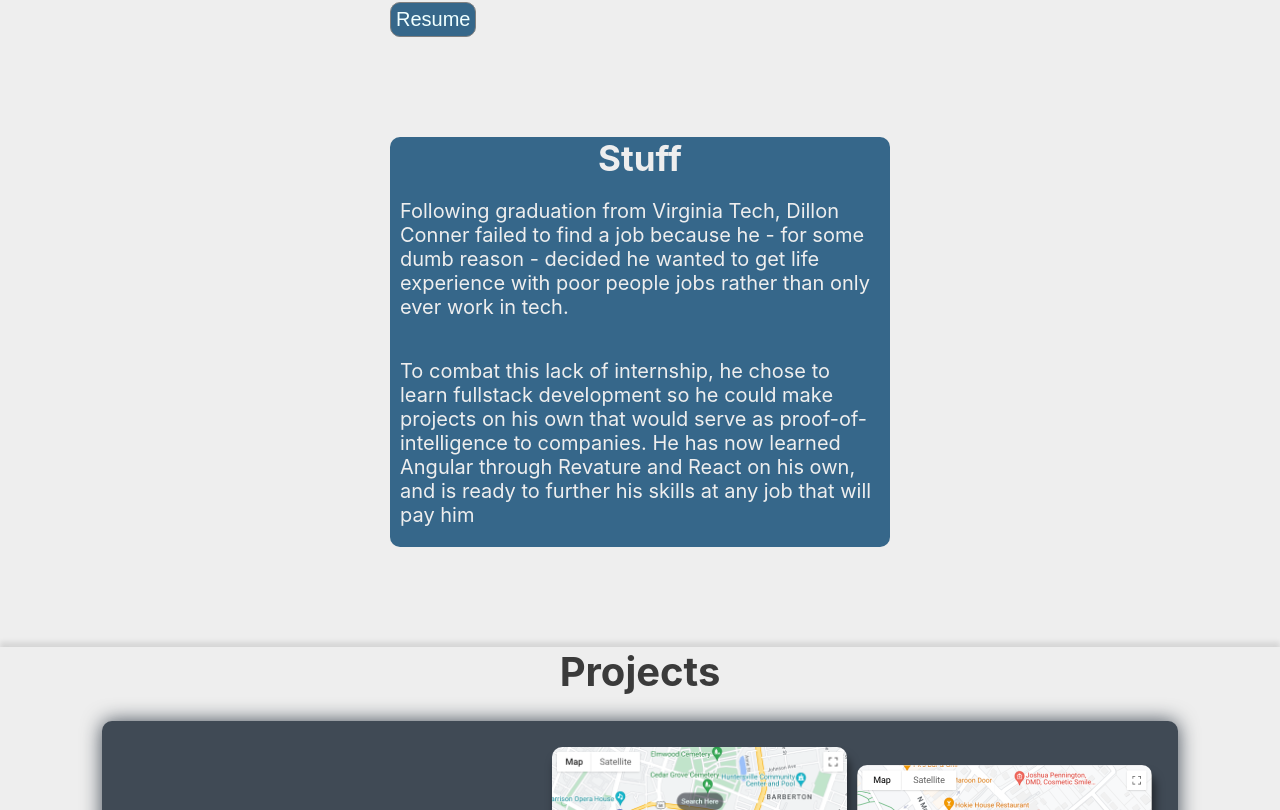
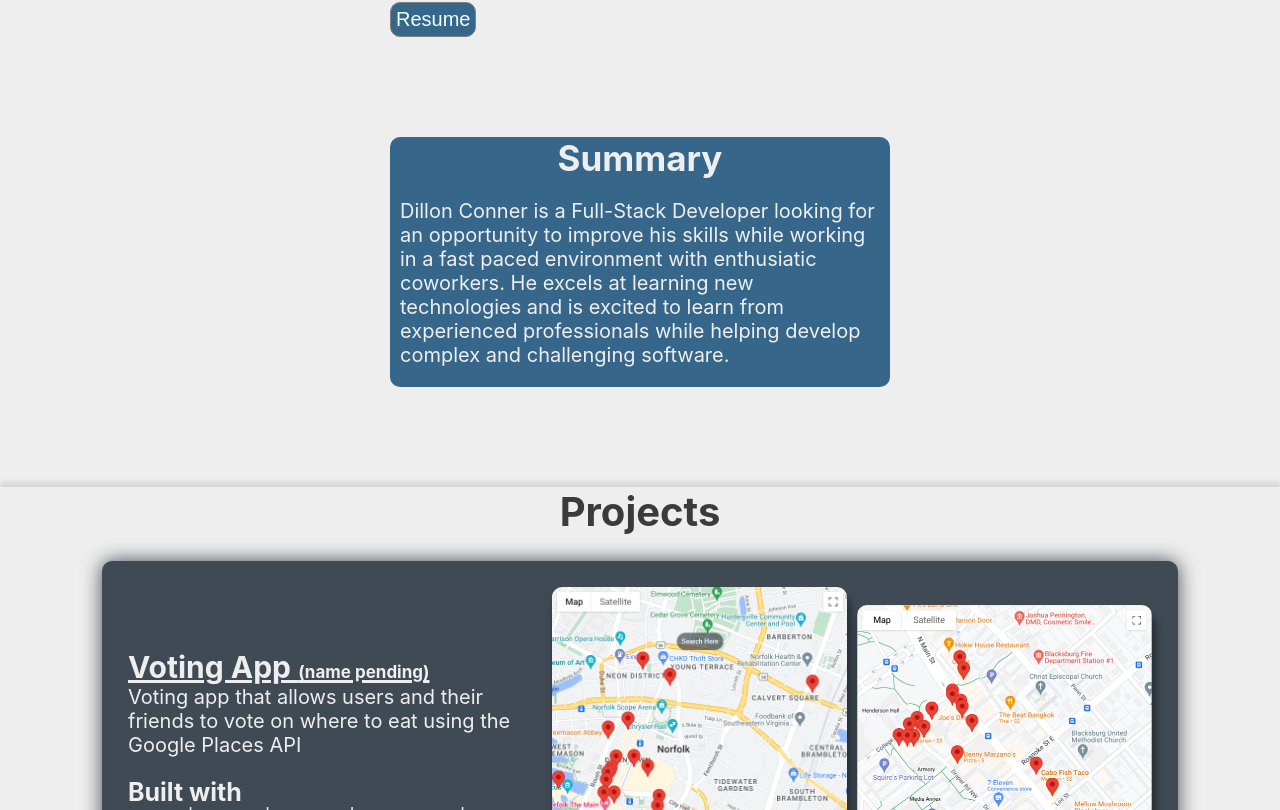
Before and after one commit to dillonconner/portfolio, a React (Create React App) app: page / in a window 1280 px wide. Shown: the part 930-1740 px from the top of the page. Built offline with nearby package versions, Linux system fonts and the light colour scheme.

Commit message:
changed summary

```diff
--- a/src/components/about/About.js
+++ b/src/components/about/About.js
@@ -6,9 +6,7 @@ const About = () => {
 
     return (
         <div className="about">
-            <div className="about-header">
-                <h2>About Me</h2>
-            </div>
+            <h2>About Me</h2>
             <div className="sections">
                 <div className="section">
                     <div className="section-header">
@@ -30,15 +28,11 @@ const About = () => {
                 </div>
                 <div className="section blue">
                     <div className="section-header">
-                        <h3>Stuff</h3>
+                        <h3>Summary</h3>
                     </div>
-                    <p>Following graduation from Virginia Tech, Dillon Conner failed to find a job
-                        because he - for some dumb reason - decided he wanted to get life experience with
-                        poor people jobs rather than only ever work in tech. </p>
-                    <p>To combat this lack of internship, he chose to learn fullstack development so he could make projects on his
-                        own that would serve as proof-of-intelligence to companies. He has now learned Angular through Revature and React on his own,
-                        and is ready to further his skills at any job that will pay him
-
+                    <p>Dillon Conner is a Full-Stack Developer looking for an opportunity to improve his skills while
+                        working in a fast paced environment with enthusiatic coworkers. He excels at learning new technologies and
+                        is excited to learn from experienced professionals while helping develop complex and challenging software.
                     </p>
                 </div>
             </div>
```
